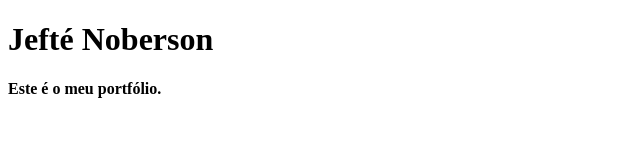
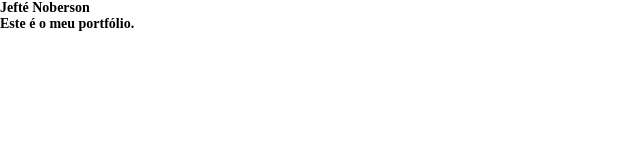
Before and after one commit to jeftenobb/gitflowtop, a plain HTML site: page index.html in a window 1280 px wide. Shown: the whole page, without its empty margins (0-640 px from the left). Drawn offline with Linux system fonts and the light colour scheme.

Commit message:
creating style.css

```diff
--- /dev/null
+++ b/assets/style.css
@@ -0,0 +1,6 @@
+* {
+    margin: 0;
+    padding: 0;
+    list-style: none;
+    font-size: 14px;
+}
--- a/index.html
+++ b/index.html
@@ -5,6 +5,7 @@
     <meta charset="UTF-8">
     <meta name="viewport" content="width=device-width, initial-scale=1.0">
     <title>Portfólio Boladão</title>
+    <link rel="stylesheet" href="assets/style.css" type="text/css" />
 </head>
 
 <body>
```
